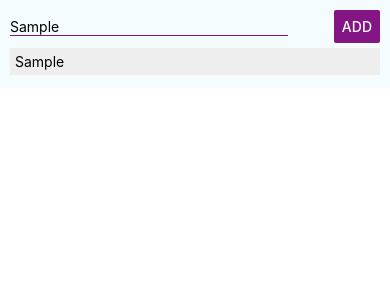
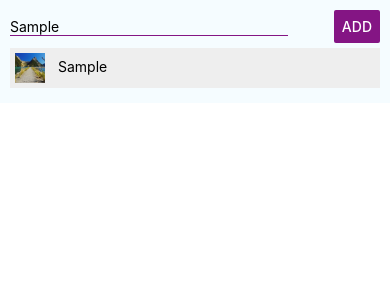
Before and after one commit to alanqng/reactnative, a React Native app: screen / in a window 390 px wide. Both pictures are taken after typing "Sample" into the empty fields and a click on the button "ADD". Shown: the top 300 px of the page. Built offline with nearby package versions, Linux system fonts and the light colour scheme.

Commit message:
Add Modal

```diff
--- a/App.js
+++ b/App.js
@@ -1,12 +1,15 @@
 import React, { Component } from "react";
-import { StyleSheet, View} from "react-native";
+import { StyleSheet, View } from "react-native";
 import ListItem from "./src/components/ListItem";
 import ListInput from "./src/components/ListInput";
+import PlaceDetail from "./src/components/PlaceDetail";
+import placeImage from "./src/assets/download1.jpg";
 
 export default class App extends Component {
   state = {
     placeName: "",
-    places: []
+    places: [],
+    selectedPlace: null
   };
 
   placeNameChangeHandler = event => {
@@ -15,36 +18,62 @@ export default class App extends Component {
 
   onSubmitHandler = () => {
     if (this.state.placeName.trim() === "") {
-      return
+      return;
     }
 
     this.setState(prevState => {
       return {
-        places: prevState.places.concat({key: Math.random().toString(), place: prevState.placeName})
-      }
-    })
+        places: prevState.places.concat({
+          key: Math.random().toString(),
+          place: prevState.placeName,
+          image: placeImage
+        })
+      };
+    });
+  };
+
+  onItemSelected = i => {
+    this.setState(prevState => {
+      return {
+        selectedPlace: prevState.places.find((place, index) => {
+          return i === index;
+        })
+      };
+    });
+
+  };
+
+  placeDetailItemDeleted = () => {
+        this.setState(prevState => {
+        return {
+          places: prevState.places.filter((el, index) => {
+            return el.key !== prevState.selectedPlace.key;
+          }),
+          selectedPlace: null
+        };
+      });
   }
 
-  onPressListHandler = (i) => {
-    this.setState(prevState => {
-      return {
-        places: prevState.places.filter((el, index) => {
-            return i !== index;
-        })
-      }
+  placeDetailCloseModal = () => {
+    this.setState({
+      selectedPlace: null
     })
   }
 
   render() {
     return (
       <View style={styles.container}>
+        <PlaceDetail selectedPlace={this.state.selectedPlace} onItemDeleted={this.placeDetailItemDeleted} onModalClose={this.placeDetailCloseModal} />
         <ListInput
           placeName={this.state.placeName}
           onNameChange={this.placeNameChangeHandler}
           onSubmit={this.onSubmitHandler}
         />
         <View style={styles.listContainer}>
-          <ListItem places={this.state.places} onPressHandler={this.onPressListHandler} />
+          <ListItem
+            places={this.state.places}
+            onItemSelected={this.onItemSelected}
+          />
         </View>
       </View>
     );
--- a/src/components/ListItem.js
+++ b/src/components/ListItem.js
@@ -1,40 +1,47 @@
 import React from "react";
-import { Text, StyleSheet, ScrollView, FlatList } from "react-native";
+import {
+  Text,
+  StyleSheet,
+  FlatList,
+  Image,
+  View,
+  TouchableOpacity
+} from "react-native";
 
 const ListItem = props => {
   return (
     <FlatList
-    data={props.places}
-    renderItem={(info) =>(
-      <Text
-          style={styles.listItem}
-          onPress={() => props.onPressHandler(info.index)}
+      data={props.places}
+      renderItem={info => (
+        <TouchableOpacity
+          style={styles.listView}
+          onPress={() => props.onItemSelected(info.index)}
         >
-          {info.item.place}
-        </Text>
-    )}
+          <Image style={styles.listImg} source={info.item.image} />
+          <Text style={styles.listText}>{info.item.place}</Text>
+        </TouchableOpacity>
+      )}
     />
-  )
-      {/* {props.places.map((place, index) => (
-        <Text
-          style={styles.listItem}
-          key={index}
-          onPress={() => props.onPressHandler(index)}
-        >
-          {place}
-        </Text>
-      ))} */}
-
-  // );
-
+  );
 };
 
 const styles = StyleSheet.create({
-  listItem: {
-    width: "100%",
+  listView: {
+    flexDirection: "row",
+    alignItems: "center",
+    marginBottom: 5,
+    backgroundColor: "#eee"
+  },
+  listText: {
+    width: "80%",
     padding: 5,
-    marginBottom: 3,
-    backgroundColor: "#eee"
+    marginBottom: 3
+  },
+  listImg: {
+    width: 30,
+    height: 30,
+    margin: 5,
+    marginRight: 8
   }
 });
 
--- /dev/null
+++ b/src/components/PlaceDetail.js
@@ -0,0 +1,46 @@
+import React from "react";
+import { Modal, View, Image, Text, Button, StyleSheet } from "react-native";
+
+const PlaceDetail = props => {
+  let modalContent = null;
+  if (props.selectedPlace !== null) {
+    modalContent = (
+      <View>
+        <Image soruce={props.selectedPlace.image} style={styles.placeImage} />
+        <Text style={styles.placeName}>{props.selectedPlace.place}</Text>
+      </View>
+    );
+  }
+  return (
+    <Modal visible={props.selectedPlace !== null} animationType="slide">
+      <View style={styles.modalContainer}>
+        {modalContent}
+        <View>
+          <Button title="Delete" color="red" onPress={props.onItemDeleted}/>
+          <Button title="Close" onPress={props.onModalClose} />
+        </View>
+      </View>
+    </Modal>
+  );
+};
+
+const styles = StyleSheet.create({
+  modalContainer: {
+    margin: 22,
+    backgroundColor: "#eee"
+  },
+  placeImage: {
+    width: "100%",
+    height: 320,
+    borderColor: "black",
+    borderWidth: 5,
+    // backgroundColor: "black"
+  },
+  placeName: {
+    fontWeight: "bold",
+    textAlign: "center",
+    fontSize: 26
+  }
+});
+
+export default PlaceDetail;
```
Also changed, not shown: src/assets/download.jpeg (added), src/assets/download1.jpg (added).
